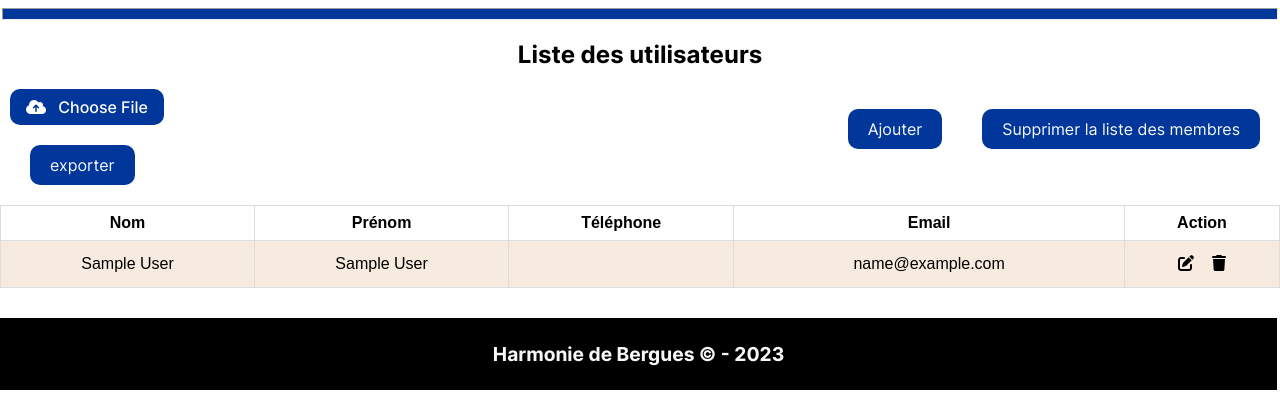
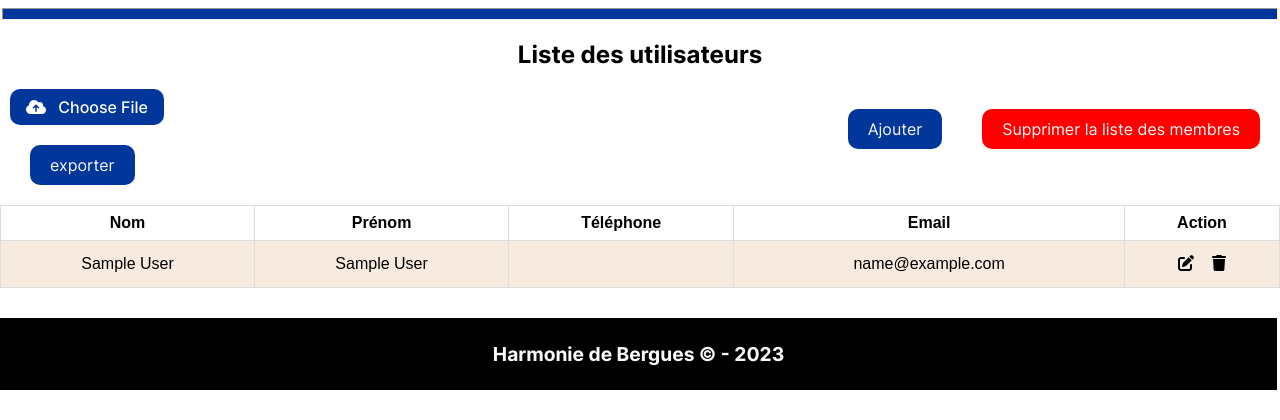
Before and after one commit to ainemehdi6/harmonie, a PHP site: page /UsersList.php in a window 1280 px wide. Shown: the part 238-658 px from the top of the page. Run offline with PHP 8.4, Linux system fonts and the light colour scheme; the visitor is signed in with stand-in values (Sample User, id 1); some libraries are stand-ins or nearby versions.

Commit message:
style deletealluser

```diff
--- a/UsersList.php
+++ b/UsersList.php
@@ -42,7 +42,7 @@ $dao = new DAO();
           <a href="#" class="btn btn-main" onclick="AddUserBoxOn()">Ajouter</a>
         </div>
         <div class="btns-grp">
-          <a href="controllers/deleteAllUser.php" class="btn btn-main" onclick="()">Supprimer la liste des membres</a>
+          <a href="controllers/deleteAllUser.php" class="deletealluser" onclick="()">Supprimer la liste des membres</a>
         </div>
       </div>
 
--- a/assets/css/style.css
+++ b/assets/css/style.css
@@ -127,6 +127,18 @@ table td {
 .btns-grp {
     display: flex;
     justify-content: space-between;
+}
+
+.deletealluser {
+    border-radius: 10px;
+    padding: 5px;
+    margin: 10px;
+    text-decoration: none;
+    color: var(--white);
+    background-color: red;
+    padding: 10px 20px;
+    margin: 20px;
+    width: fit-content;
 }
 
 .btn-main {
```
